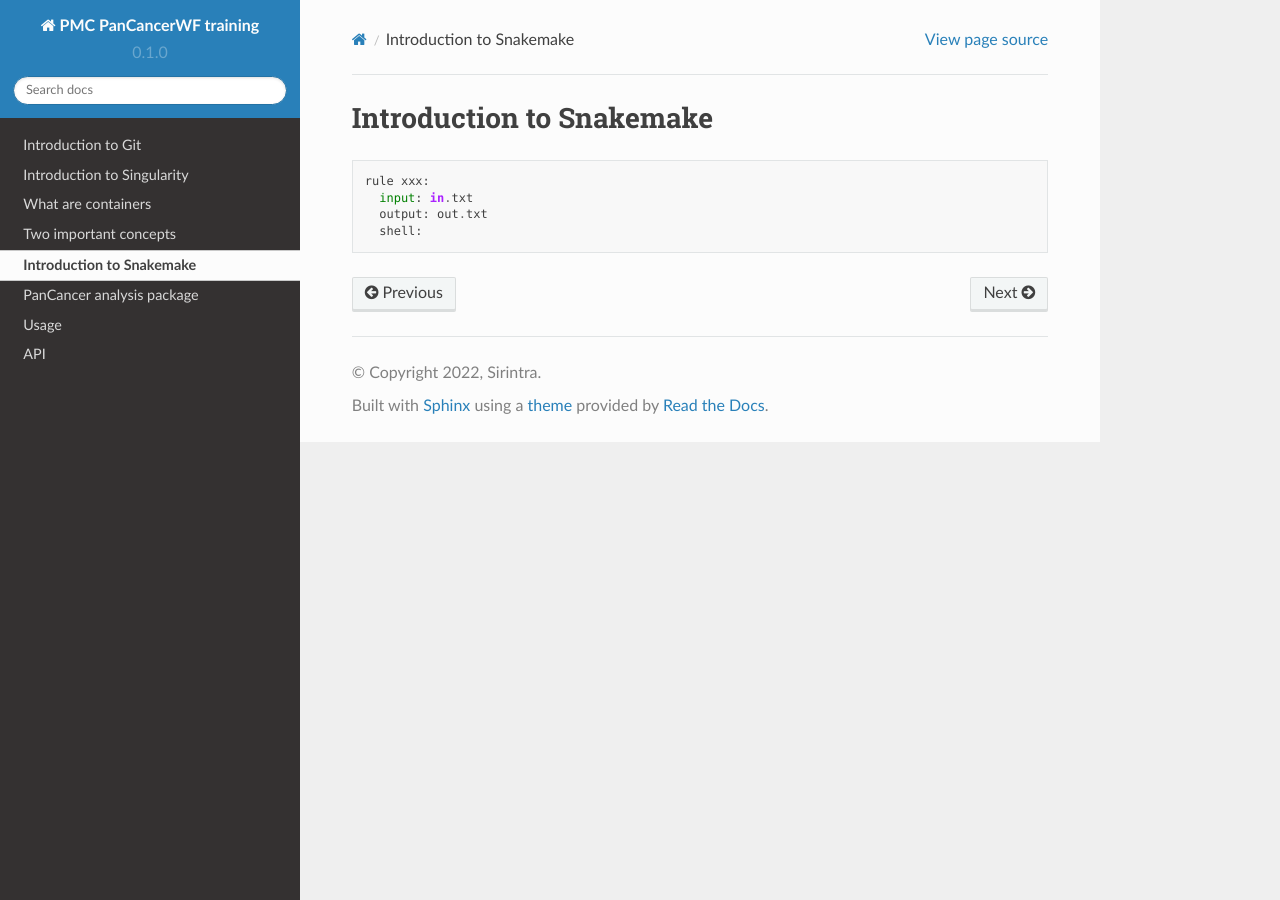
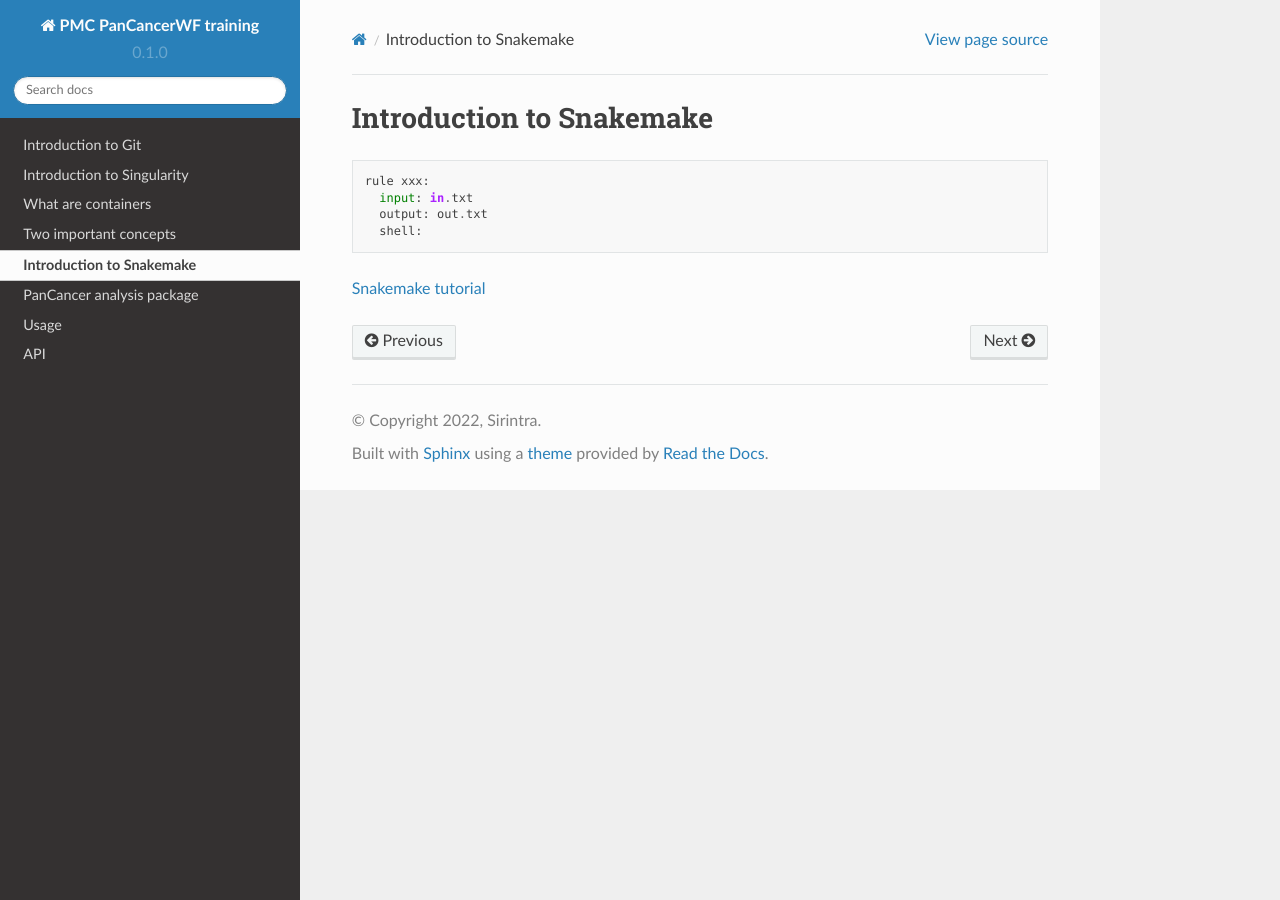
Before and after one commit to sirintra/PMC-PC-training, a Sphinx documentation site: the page built from docs/source/snakemake.rst, in a window 1280 px wide. Built offline with Sphinx 7.4.7 and the Read the Docs theme 2.0.0, drawn with Linux system fonts in a browser that asks for light colours.

Commit message:
Update snakemake.rst

```diff
--- a/docs/source/snakemake.rst
+++ b/docs/source/snakemake.rst
@@ -8,3 +8,6 @@ Introduction to Snakemake
     input: in.txt
     output: out.txt
     shell:
+
+
+`Snakemake tutorial <https://snakemake.readthedocs.io/en/stable/tutorial/basics.html>`_
```
